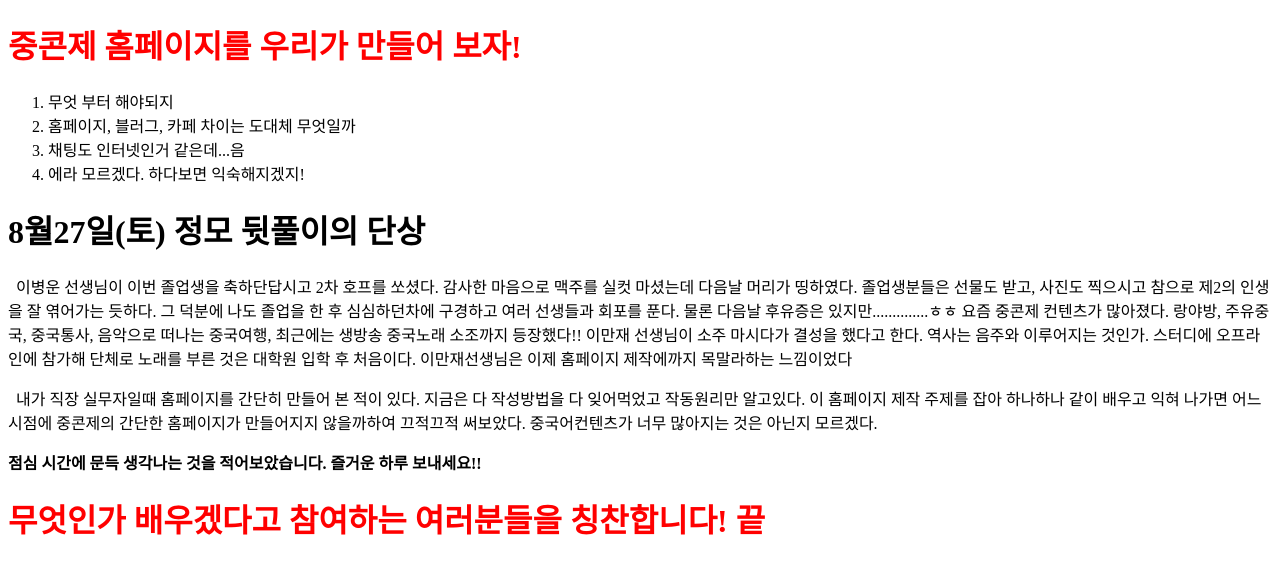
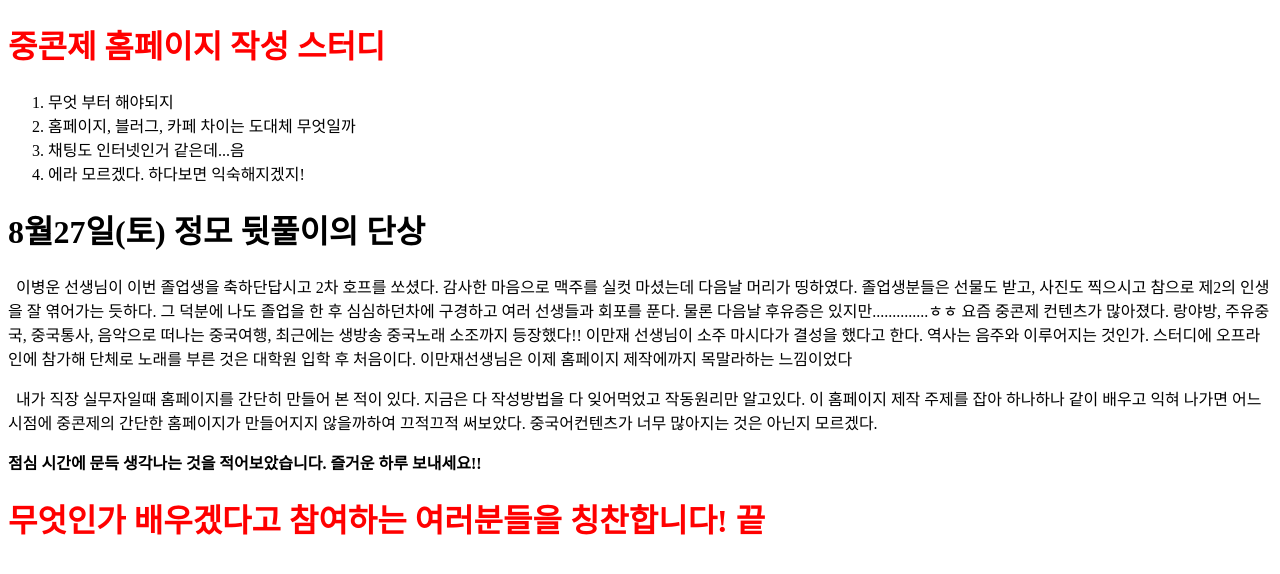
Before and after one commit to ParkWooBeom/ZhongKonJie, a plain HTML site: page index.html in a window 1280 px wide. Drawn offline with Linux system fonts and the light colour scheme.

Commit message:
Update index.html

```diff
--- a/index.html
+++ b/index.html
@@ -5,7 +5,7 @@
   <meta charset="utf-8">
 </head>
 <body>
-<h1 style="color:red">중콘제 홈페이지를 우리가 만들어 보자!</h1>
+<h1 style="color:red">중콘제 홈페이지 작성 스터디</h1>
 <ol>
   <li>무엇 부터 해야되지</li>
   <li>홈페이지, 블러그, 카페 차이는 도대체 무엇일까</li>
```
